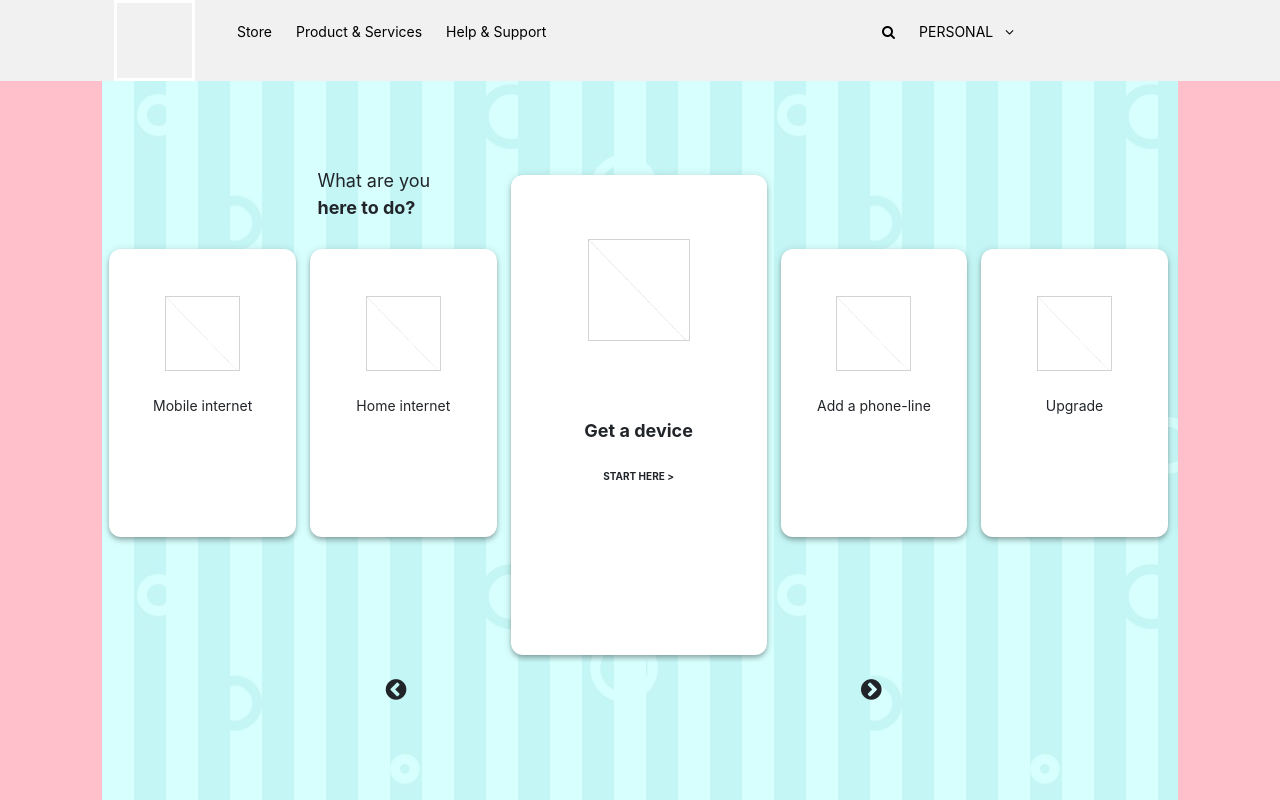
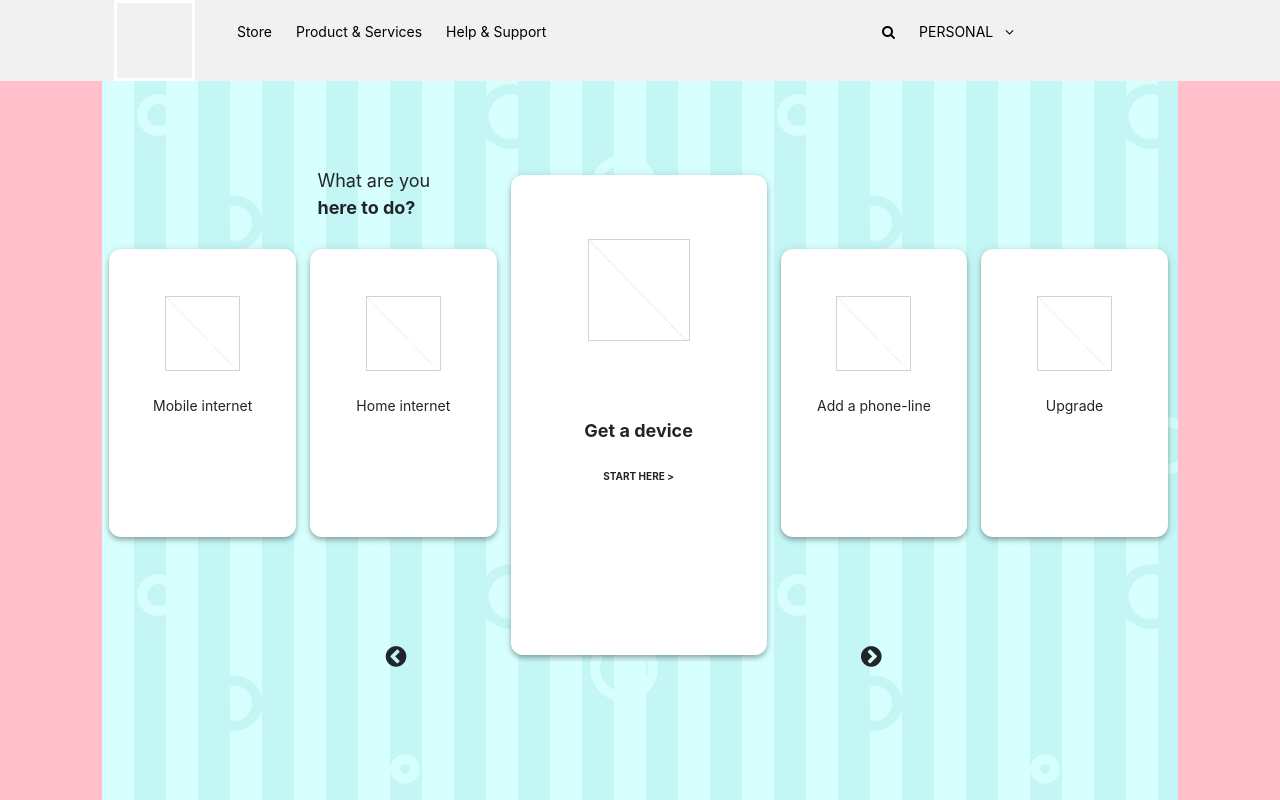
Before and after one commit to preethis610/submit, an Angular app: page / in a window 1280 px wide. Built offline with nearby package versions, Linux system fonts and the light colour scheme.

Commit message:
'changes'

```diff
--- a/src/app/carousel/carousel.component.css
+++ b/src/app/carousel/carousel.component.css
@@ -200,6 +200,30 @@ ul {
     bottom: 12%;
 
 }
+@media screen and (max-height: 1000px) {
+
+  .button-section{
+    margin-top: -32%;
+  }
+}
+@media screen and (max-height: 900px) {
+
+  .button-section{
+    margin-top: -27%;
+  }
+}
+@media screen and (max-height: 800px) {
+
+  .button-section{
+    margin-top: -22%;
+  }
+}
+@media screen and (max-height: 800px) {
+
+  .button-section{
+    margin-top: -22%;
+  }
+}
 @media screen and (max-height: 550px) {
 
   .button-section{
```
Also changed, not shown: 4 other files (tests, documents, lock files or other folders).
